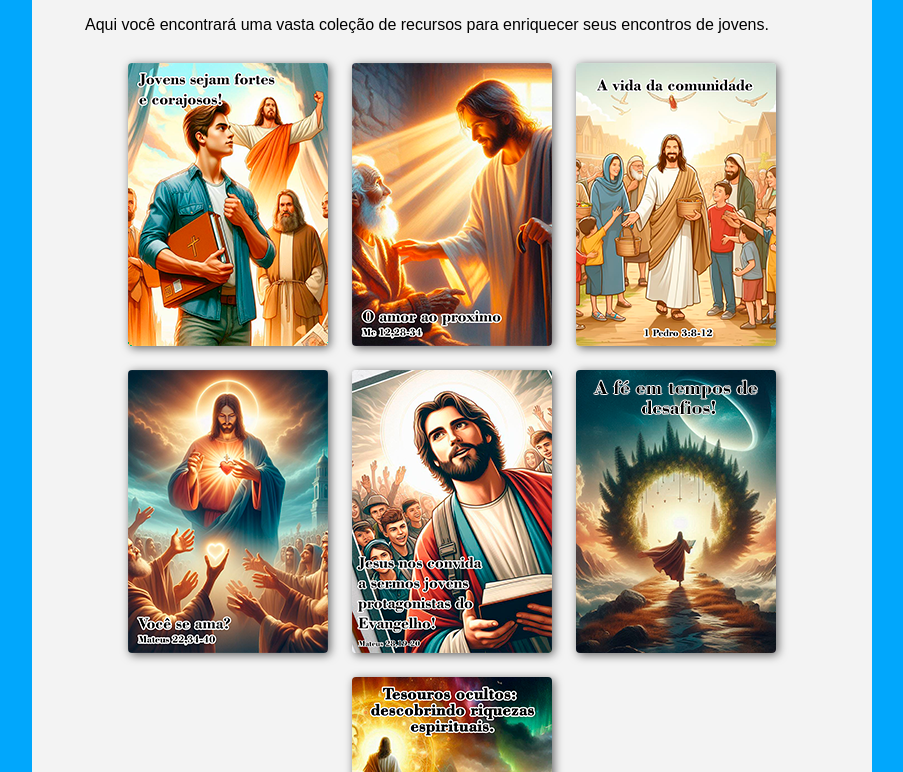
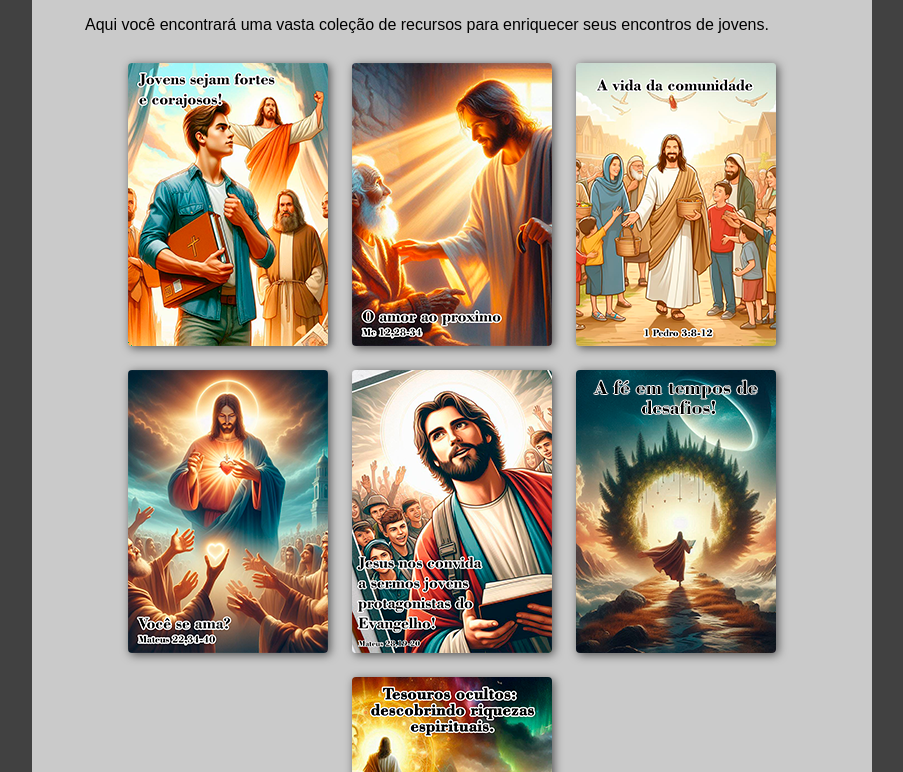
Before and after one commit to E-d-u-a-r-d-o-c-s/JUC.com, a plain HTML site: page subsidios.html in a window 1280 px wide. Shown: the part 100-872 px from the top of the page, without its empty margins (188-1091 px from the left). Drawn offline with Linux system fonts and the light colour scheme.

Commit message:
Ataluzação

```diff
--- a/style.css
+++ b/style.css
@@ -3,18 +3,21 @@
 body {
     font-family: Arial, Helvetica, sans-serif;
     margin: 0px;
-    background-color: #01A7FC;
-    margin-top: 10px;
-    margin-bottom: 10px;
+    background-color: #414141;
 }
 
 .pag {
     border-radius: 20px;
-    background-color: #f3f3f3;
+    background-color: #cacaca;
     min-width: 300px;
     max-width: 800px;
     margin: auto;
     padding: 0px 20px;
+}
+
+main {
+    background-image: url('imagem/juc\'ruz.png');
+    background-size: contain;
 }
 
 h1, h2 {
@@ -112,7 +115,7 @@ img {
     margin: 10px;
     margin-bottom: 20px;
     border-radius: 4px;
-    width: 300px;
+    width: 199px;
 }
 
 .subimg {
@@ -123,10 +126,15 @@ img:hover {
     box-shadow: 12px 12px 10px rgba(0, 0, 0, 0.600);
     margin-left: 0px;
     margin-bottom: 6px;
-    width: 310px;
+    width: 209px;
 }
 
 @media screen and (min-width: 778px){
+    body {
+        margin-top: 10px;
+        margin-bottom: 10px;
+    }
+
     img {
         width: 200px;
         margin-bottom: 10px;
--- a/subsidios.html
+++ b/subsidios.html
@@ -3,10 +3,14 @@
 <head>
     <meta charset="UTF-8">
     <meta name="viewport" content="width=device-width, initial-scale=1.0">
-    <link rel="shortcut icon" href="imagem/juc.logo.png
-    " type="image/x-icon">
+    <link rel="shortcut icon" href="imagem/juc.logo.png" type="image/x-icon">
     <link rel="stylesheet" href="style.css">
     <title>Subsídios JUC</title>
+    <style>
+        main {
+            background-image: none;
+        }
+    </style>
 </head>
 <body>
     <div class="pag">
```
Also changed, not shown: imagem/juc'ruz.png (added).
